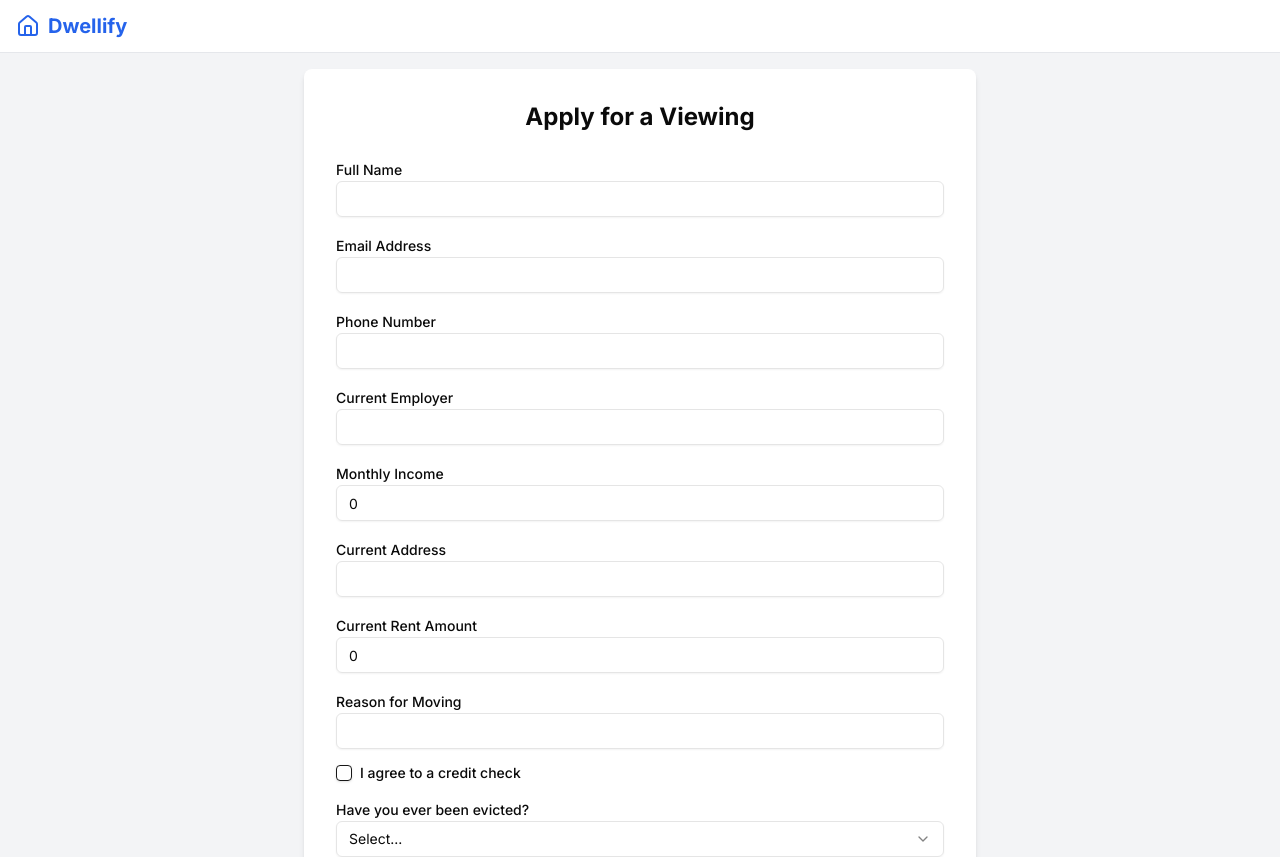
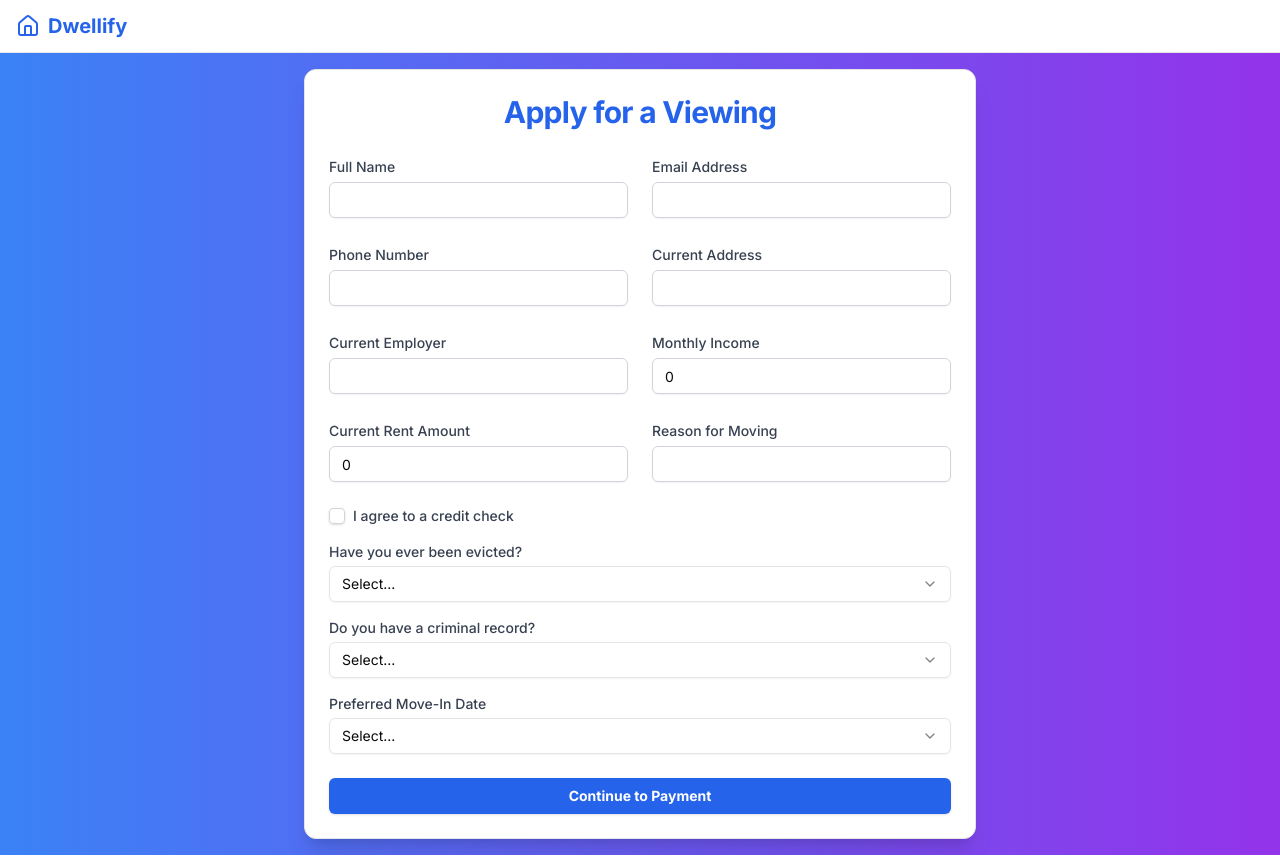
Before and after one commit to nkalpakis21/dwellify, a Next.js app: page /apply in a window 1280 px wide. Shown: the top 857 px of the page. Built offline with nearby package versions, Linux system fonts and the light colour scheme.

Commit message:
Update form UI.

```diff
--- a/app/apply/page.tsx
+++ b/app/apply/page.tsx
@@ -7,7 +7,10 @@ import { Input } from '@/components/ui/input';
 import { Label } from '@/components/ui/label';
 import { Checkbox } from '@/components/ui/checkbox';
 import { Select, SelectContent, SelectItem, SelectTrigger, SelectValue } from '@/components/ui/select';
+
 import { FormData } from '../lib/firebaseClient';
+import { Loader2 } from 'lucide-react';
+import { Card, CardContent, CardHeader, CardTitle } from '@/components/ui/card';
 
 export default function ApplyForm() {
     const router = useRouter();
@@ -27,7 +30,6 @@ export default function ApplyForm() {
       move_in_date: '',
     });
 
-
     const handleChange = (e: React.ChangeEvent<HTMLInputElement>) => {
       const { name, value, type } = e.target;
       setFormData(prevState => ({
@@ -36,22 +38,6 @@ export default function ApplyForm() {
       }));
     };
 
-    const handleAutoFill = () => {
-      setFormData({
-        full_name: "Nicholas Kalpakis",
-        email: "Nkalpakis21@gmail.com",
-        phone_number: "4124009215",
-        employer_name: "sune",
-        current_rent: 0,
-        monthly_income: 0,
-        reason_for_moving: "idk",
-        current_address: "311 11th Avenue",
-        credit_check_passed: true,
-        evicted_status: "yes",
-        criminal_record_status: "yes",
-        move_in_date: "3months",
-      });
-    }
     const handleSelectChange = (name: string, value: string) => {
         setFormData(prevState => ({
             ...prevState,
@@ -87,68 +73,67 @@ export default function ApplyForm() {
         } catch (error) {
             console.error('Error submitting form:', error);
         }
-        setIsLoading(true);
+        setIsLoading(false);
     };
 
     return (
-        <div className="min-h-screen bg-gray-100 flex flex-col items-center justify-center p-4">
-          <form onSubmit={handleSubmit} className="bg-white p-8 rounded-lg shadow-md w-full max-w-2xl">
-            <h2 className="text-2xl font-bold mb-6 text-center">Apply for a Viewing</h2>
+        <div className="min-h-screen bg-gradient-to-r from-blue-500 to-purple-600 flex items-center justify-center p-4">
+          <Card className="w-full max-w-2xl bg-white shadow-xl">
+            <CardHeader className="text-center">
+              <CardTitle className="text-3xl font-bold text-blue-600">Apply for a Viewing</CardTitle>
+            </CardHeader>
+            <CardContent>
+              <form onSubmit={handleSubmit} className="space-y-6">
+                <div className="grid grid-cols-1 gap-6 md:grid-cols-2">
+                  <div>
+                    <Label htmlFor="full_name" className="text-sm font-medium text-gray-700">Full Name</Label>
+                    <Input type="text" id="full_name" name="full_name" value={formData.full_name} onChange={handleChange} required className="mt-1 block w-full rounded-md border-gray-300 shadow-sm focus:border-blue-500 focus:ring-blue-500" />
+                  </div>
+                  <div>
+                    <Label htmlFor="email" className="text-sm font-medium text-gray-700">Email Address</Label>
+                    <Input type="email" id="email" name="email" value={formData.email} onChange={handleChange} required className="mt-1 block w-full rounded-md border-gray-300 shadow-sm focus:border-blue-500 focus:ring-blue-500" />
+                  </div>
+                  <div>
+                    <Label htmlFor="phone_number" className="text-sm font-medium text-gray-700">Phone Number</Label>
+                    <Input type="tel" id="phone_number" name="phone_number" value={formData.phone_number} onChange={handleChange} required className="mt-1 block w-full rounded-md border-gray-300 shadow-sm focus:border-blue-500 focus:ring-blue-500" />
+                  </div>
+                  <div>
+                    <Label htmlFor="current_address" className="text-sm font-medium text-gray-700">Current Address</Label>
+                    <Input type="text" id="current_address" name="current_address" value={formData.current_address} onChange={handleChange} required className="mt-1 block w-full rounded-md border-gray-300 shadow-sm focus:border-blue-500 focus:ring-blue-500" />
+                  </div>
+                  <div>
+                    <Label htmlFor="employer_name" className="text-sm font-medium text-gray-700">Current Employer</Label>
+                    <Input type="text" id="employer_name" name="employer_name" value={formData.employer_name} onChange={handleChange} required className="mt-1 block w-full rounded-md border-gray-300 shadow-sm focus:border-blue-500 focus:ring-blue-500" />
+                  </div>
+                  <div>
+                    <Label htmlFor="monthly_income" className="text-sm font-medium text-gray-700">Monthly Income</Label>
+                    <Input type="number" id="monthly_income" name="monthly_income" value={formData.monthly_income} onChange={handleChange} required className="mt-1 block w-full rounded-md border-gray-300 shadow-sm focus:border-blue-500 focus:ring-blue-500" />
+                  </div>
+                  <div>
+                    <Label htmlFor="current_rent" className="text-sm font-medium text-gray-700">Current Rent Amount</Label>
+                    <Input type="number" id="current_rent" name="current_rent" value={formData.current_rent} onChange={handleChange} required className="mt-1 block w-full rounded-md border-gray-300 shadow-sm focus:border-blue-500 focus:ring-blue-500" />
+                  </div>
+                  <div>
+                    <Label htmlFor="reason_for_moving" className="text-sm font-medium text-gray-700">Reason for Moving</Label>
+                    <Input type="text" id="reason_for_moving" name="reason_for_moving" value={formData.reason_for_moving} onChange={handleChange} required className="mt-1 block w-full rounded-md border-gray-300 shadow-sm focus:border-blue-500 focus:ring-blue-500" />
+                  </div>
+                </div>
 
                 <div className="space-y-4">
-              <div>
-                <Label htmlFor="full_name">Full Name</Label>
-                <Input type="text" id="full_name" name="full_name" value={formData.full_name} onChange={handleChange} required />
-              </div>
-
-              <div>
-                <Label htmlFor="email">Email Address</Label>
-                <Input type="email" id="email" name="email" value={formData.email} onChange={handleChange} required />
-              </div>
-
-              <div>
-                <Label htmlFor="phone_number">Phone Number</Label>
-                <Input type="tel" id="phone_number" name="phone_number" value={formData.phone_number} onChange={handleChange} required />
-              </div>
-
-              <div>
-                <Label htmlFor="employer_name">Current Employer</Label>
-                <Input type="text" id="employer_name" name="employer_name" value={formData.employer_name} onChange={handleChange} required />
-              </div>
-
-              <div>
-                <Label htmlFor="monthly_income">Monthly Income</Label>
-                <Input type="number" id="monthly_income" name="monthly_income" value={formData.monthly_income} onChange={handleChange} required />
-              </div>
-
-              <div>
-                <Label htmlFor="current_address">Current Address</Label>
-                <Input type="text" id="current_address" name="current_address" value={formData.current_address} onChange={handleChange} required />
-              </div>
-
-              <div>
-                <Label htmlFor="current_rent">Current Rent Amount</Label>
-                <Input type="number" id="current_rent" name="current_rent" value={formData.current_rent} onChange={handleChange} required />
-              </div>
-
-              <div>
-                <Label htmlFor="reason_for_moving">Reason for Moving</Label>
-                <Input type="text" id="reason_for_moving" name="reason_for_moving" value={formData.reason_for_moving} onChange={handleChange} required />
-              </div>
-
-              <div className="flex items-center space-x-2">
+                  <div className="flex items-center">
                     <Checkbox
                       id="credit_check_passed"
                       checked={formData.credit_check_passed}
                       onCheckedChange={handleCheckboxChange}
+                      className="h-4 w-4 text-blue-600 focus:ring-blue-500 border-gray-300 rounded"
                     />
-                <Label htmlFor="credit_check_passed">I agree to a credit check</Label>
+                    <Label htmlFor="credit_check_passed" className="ml-2 block text-sm text-gray-700">I agree to a credit check</Label>
                   </div>
 
                   <div>
-                <Label htmlFor="evicted_status">Have you ever been evicted?</Label>
+                    <Label htmlFor="evicted_status" className="block text-sm font-medium text-gray-700">Have you ever been evicted?</Label>
                     <Select name="evicted_status" value={formData.evicted_status} onValueChange={(value) => handleSelectChange('evicted_status', value)}>
-                  <SelectTrigger>
+                      <SelectTrigger className="w-full mt-1">
                         <SelectValue placeholder="Select..." />
                       </SelectTrigger>
                       <SelectContent>
@@ -159,9 +144,9 @@ export default function ApplyForm() {
                   </div>
 
                   <div>
-                <Label htmlFor="criminal_record_status">Do you have a criminal record?</Label>
+                    <Label htmlFor="criminal_record_status" className="block text-sm font-medium text-gray-700">Do you have a criminal record?</Label>
                     <Select name="criminal_record_status" value={formData.criminal_record_status} onValueChange={(value) => handleSelectChange('criminal_record_status', value)}>
-                  <SelectTrigger>
+                      <SelectTrigger className="w-full mt-1">
                         <SelectValue placeholder="Select..." />
                       </SelectTrigger>
                       <SelectContent>
@@ -172,9 +157,9 @@ export default function ApplyForm() {
                   </div>
 
                   <div>
-                <Label htmlFor="move_in_date">Preferred Move-In Date</Label>
+                    <Label htmlFor="move_in_date" className="block text-sm font-medium text-gray-700">Preferred Move-In Date</Label>
                     <Select name="move_in_date" value={formData.move_in_date} onValueChange={(value) => handleSelectChange('move_in_date', value)}>
-                  <SelectTrigger>
+                      <SelectTrigger className="w-full mt-1">
                         <SelectValue placeholder="Select..." />
                       </SelectTrigger>
                       <SelectContent>
@@ -186,13 +171,20 @@ export default function ApplyForm() {
                     </Select>
                   </div>
                 </div>
-            <Button type="submit" className="w-full mt-6" disabled={isLoading}>
-              Continue to Payment
-            </Button>
-            <Button type="button" onClick={handleAutoFill} disabled={isLoading}>
-              Autofill
+
+                <Button type="submit" className="w-full bg-blue-600 hover:bg-blue-700 text-white font-bold py-2 px-4 rounded-md transition duration-300 ease-in-out" disabled={isLoading}>
+                  {isLoading ? (
+                    <>
+                      <Loader2 className="mr-2 h-4 w-4 animate-spin" />
+                      Processing
+                    </>
+                  ) : (
+                    'Continue to Payment'
+                  )}
                 </Button>
               </form>
+            </CardContent>
+          </Card>
         </div>
     );
 }
--- a/components/ui/button.tsx
+++ b/components/ui/button.tsx
@@ -2,7 +2,6 @@ import * as React from "react"
 import { Slot } from "@radix-ui/react-slot"
 import { cva, type VariantProps } from "class-variance-authority"
 import { cn } from "@/app/lib/utils"
-
 
 const buttonVariants = cva(
   "inline-flex items-center justify-center gap-2 whitespace-nowrap rounded-md text-sm font-medium transition-colors focus-visible:outline-none focus-visible:ring-1 focus-visible:ring-ring disabled:pointer-events-none disabled:opacity-50 [&_svg]:pointer-events-none [&_svg]:size-4 [&_svg]:shrink-0",
--- /dev/null
+++ b/components/ui/card.tsx
@@ -0,0 +1,75 @@
+import { cn } from "@/app/lib/utils"
+import * as React from "react"
+
+const Card = React.forwardRef<
+  HTMLDivElement,
+  React.HTMLAttributes<HTMLDivElement>
+>(({ className, ...props }, ref) => (
+  <div
+    ref={ref}
+    className={cn(
+      "rounded-xl border bg-card text-card-foreground shadow",
+      className
+    )}
+    {...props}
+  />
+))
+Card.displayName = "Card"
+
+const CardHeader = React.forwardRef<
+  HTMLDivElement,
+  React.HTMLAttributes<HTMLDivElement>
+>(({ className, ...props }, ref) => (
+  <div
+    ref={ref}
+    className={cn("flex flex-col space-y-1.5 p-6", className)}
+    {...props}
+  />
+))
+CardHeader.displayName = "CardHeader"
+
+const CardTitle = React.forwardRef<
+  HTMLDivElement,
+  React.HTMLAttributes<HTMLDivElement>
+>(({ className, ...props }, ref) => (
+  <div
+    ref={ref}
+    className={cn("font-semibold leading-none tracking-tight", className)}
+    {...props}
+  />
+))
+CardTitle.displayName = "CardTitle"
+
+const CardDescription = React.forwardRef<
+  HTMLDivElement,
+  React.HTMLAttributes<HTMLDivElement>
+>(({ className, ...props }, ref) => (
+  <div
+    ref={ref}
+    className={cn("text-sm text-muted-foreground", className)}
+    {...props}
+  />
+))
+CardDescription.displayName = "CardDescription"
+
+const CardContent = React.forwardRef<
+  HTMLDivElement,
+  React.HTMLAttributes<HTMLDivElement>
+>(({ className, ...props }, ref) => (
+  <div ref={ref} className={cn("p-6 pt-0", className)} {...props} />
+))
+CardContent.displayName = "CardContent"
+
+const CardFooter = React.forwardRef<
+  HTMLDivElement,
+  React.HTMLAttributes<HTMLDivElement>
+>(({ className, ...props }, ref) => (
+  <div
+    ref={ref}
+    className={cn("flex items-center p-6 pt-0", className)}
+    {...props}
+  />
+))
+CardFooter.displayName = "CardFooter"
+
+export { Card, CardHeader, CardFooter, CardTitle, CardDescription, CardContent }
```
Also changed, not shown: 1 other file (tests, documents, lock files or other folders). Lines whose indentation alone changed are shown as unchanged.
